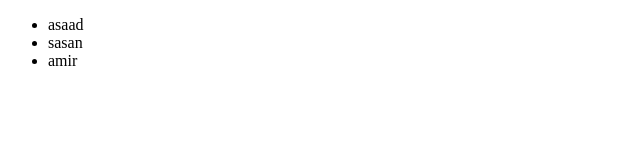
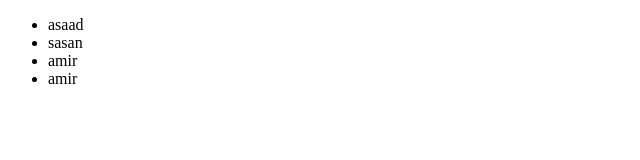
Before and after one commit to amirhs/gitTest, a plain HTML site: page index.html in a window 1280 px wide. Shown: the full height of the page, 0-640 px from the left. Drawn offline with Linux system fonts and the light colour scheme.

Commit message:
initial commit

```diff
--- a/index.html
+++ b/index.html
@@ -10,6 +10,7 @@
 			<li>asaad</li>
 			<li>sasan</li>
 			<li>amir</li>
+			<li>amir</li>
 		</ul>
 	</div>
 </body>
```
Also changed, not shown: index2.html (added).
